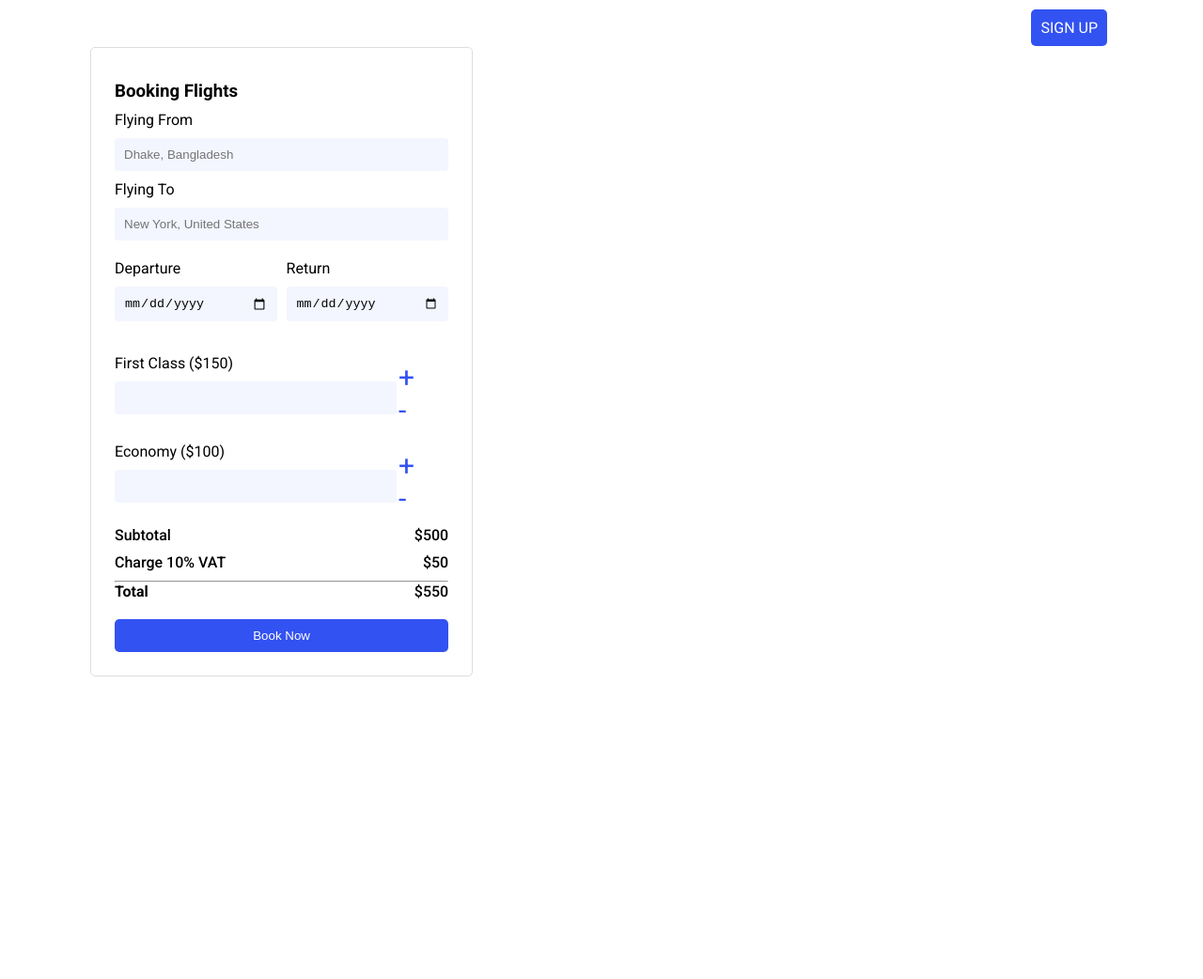
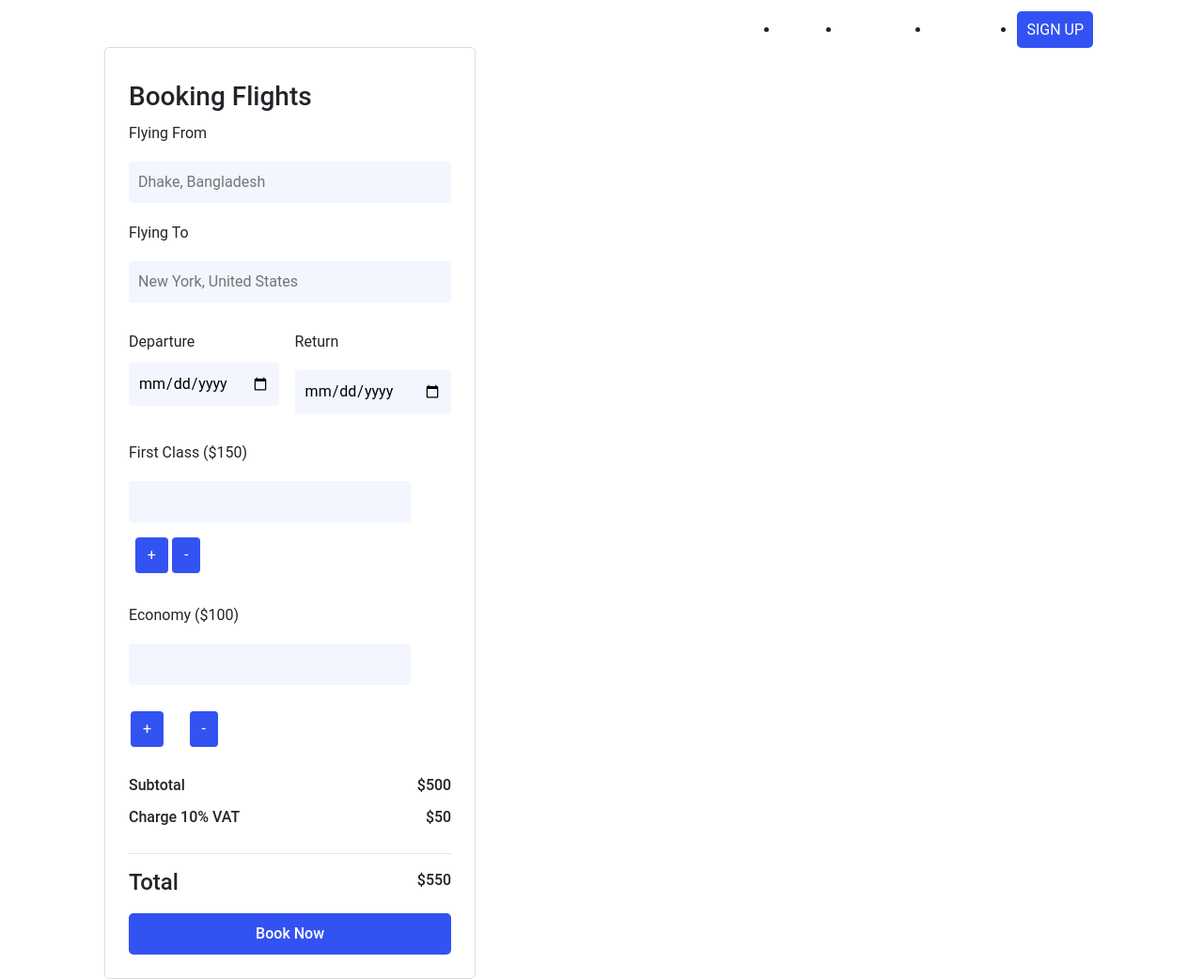
Before and after one commit to Samiour/Discover_Fly, a plain HTML site: page index.html in a window 1280 px wide. Shown: the whole page at 94% size. Before the commit the page ends 800 px from the top, so only its background shows below. Drawn offline with nearby package versions, Linux system fonts and the light colour scheme.

Commit message:
last commit

```diff
--- a/index.html
+++ b/index.html
@@ -7,8 +7,10 @@
     <title>Flight Booking</title>
     <!-- Fonts -->
     <link rel="preconnect" href="https://fonts.gstatic.com">
-    <link href="https://fonts.googleapis.com/css2?family=Bebas+Neue&family=Roboto:wght@400;500;700&display=swap"
-        rel="stylesheet">
+<link href="https://fonts.googleapis.com/css2?family=Roboto+Condensed:wght@300&display=swap" rel="stylesheet">
+
+        <link rel="stylesheet" href="https://maxcdn.bootstrapcdn.com/bootstrap/4.0.0/css/bootstrap.min.css" integrity="sha384-Gn5384xqQ1aoWXA+058RXPxPg6fy4IWvTNh0E263XmFcJlSAwiGgFAW/dAiS6JXm" crossorigin="anonymous">
+
     <!-- Stylesheet -->
     <link rel="stylesheet" href="style.css">
 </head>
@@ -51,20 +53,34 @@
             <div class="input-group f-class">
                 <div>
                     <label for="">First Class ($150)</label>
-                    <input class="inp-style inp-width" type="number" name="">
+                    <input id="firstClass-seat-id" class="inp-style inp-width" type="number" name="">
                 </div>
-                <div class="plus-minus-btn">
-                    <p>+ -</p>
+
+
+
+                <div class="plus-minius-btn first-class">
+                    <p>
+                        <button onclick="handleSeatQuantities('firstClass',true)" id="firstClass-button-id" class="btn btn-default plus-minius-button" >+</button>
+                        <button onclick="handleSeatQuantities('firstClass',false)"  id="firstClass-button-id" class="btn btn-default plus-minius-button" >-</button>
+
+                     </p>
+
                 </div>
             </div>
 
             <div class="input-group f-class">
                 <div>
                     <label for="">Economy ($100)</label>
-                    <input class="inp-style inp-width" type="number" name="">
+
+                    <input id="economy-seat-id" class="inp-style inp-width" type="number" name="">
+
                 </div>
-                <div class="plus-minus-btn">
-                    <p> <span>+</span> <span>-</span> </p>
+                <div class="plus-minus-btn economy">
+
+                     <p>
+                        <button onclick="handleSeatQuantities('economy',true)" id="economy-button-id" class="btn btn-default plus-minius-button">+</button>
+                        <button onclick="handleSeatQuantities('economy',false)" id="economy-button-id" class="btn btn-default plus-minius-button">-</button>
+                    </p>
                 </div>
             </div>
             <div class="calculations">
@@ -73,7 +89,7 @@
                         <p>Subtotal</p>
                     </div>
                     <div class="right">
-                        <p>$500</p>
+                        <p id="total-price">$500</p>
                     </div>
                 </div>
 
@@ -82,7 +98,7 @@
                         <p>Charge 10% VAT</p>
                     </div>
                     <div class="right">
-                        <p>$50</p>
+                        <p id="tax-input" >$50</p>
                     </div>
                 </div>
                 <hr>
@@ -91,7 +107,7 @@
                         <h4>Total</h4>
                     </div>
                     <div class="right">
-                        <p>$550</p>
+                        <p id="grand-total" >$550</p>
                     </div>
                 </div>
             </div>
@@ -102,9 +118,128 @@
             <h1>discover <br> around the world</h1>
             <p>Lorem ipsum dolor sit amet consectetur adipisicingelit. Provident voluptatibus quam fuga laborumalias veniam libero autem quasi maxime ullam vero nama imi dolor, architecto ab facilis eaque deserunt nobise voluptatibus quam</p>
         </div>
+
+
+        <script>
+            //This is for the economy addition
+        //  document.getElementById('economy-plus-button-id').addEventListener('click',function(){
+        //      const economyInput=document.getElementById('economy-seat-id');
+
+        //     var economySeat=parseInt(economyInput.value);
+
+        //   if (isNaN(economySeat)) economySeat = 0;
+
+        //     const economyNewSeat = economySeat+1;
+        //     economyInput.value= economyNewSeat;
+
+        //  })
+        //   //this is for the minius button(economy)
+        //  document.getElementById('economy-minius-button-id').addEventListener('click',function(){
+        //      const economyInput=document.getElementById('economy-seat-id');
+
+        //     var economySeat=parseInt(economyInput.value);
+
+        //   if (isNaN(economySeat)) economySeat = 0;
+
+        //     if(economySeat!=0){
+        //         const economyNewSeat = economySeat-1;
+        //     economyInput.value= economyNewSeat;
+        //     }
+
+
+        //  })
+        //  //this is for the first class plus button
+        //  document.getElementById('firstClass-plus-button-id').addEventListener('click',function(){
+        //      const economyInput=document.getElementById('firstClass-seat-id');
+
+        //     var economySeat=parseInt(economyInput.value);
+
+        //   if (isNaN(economySeat)) economySeat = 0;
+
+        //     const economyNewSeat = economySeat+1;
+        //     economyInput.value= economyNewSeat;
+
+        //  })
+
+        //  //this is for the minius button (first class)
+        //  document.getElementById('firstClass-minius-button-id').addEventListener('click',function(){
+        //      const economyInput=document.getElementById('firstClass-seat-id');
+
+        //     var economySeat=parseInt(economyInput.value);
+
+        //   if (isNaN(economySeat)) economySeat = 0;
+
+
+
+        //     if(economySeat!=0){
+        //         const economyNewSeat = economySeat-1;
+        //     economyInput.value= economyNewSeat;
+        //     }
+
+
+        //  })
+
+
+         function handleSeatQuantities(className,isIncrease){
+
+             const seatInput=document.getElementById(className+'-seat-id');
+
+            var planeSeat=parseInt(seatInput.value);
+
+
+          if (isNaN(planeSeat)) planeSeat = 0;
+
+          if(isIncrease==true){
+            const planeNewSeat = planeSeat+1;
+            seatInput.value= planeNewSeat;
+          }
+           if(isIncrease==false && planeSeat!=0){
+
+                const planeNewSeat = planeSeat-1;
+            seatInput.value= planeNewSeat;
+
+          }
+
+            calculateTotal();
+
+            }
+
+            function getInputValue(className){
+               const seatInput = document.getElementById(className+'-seat-id');
+                const seatCount = parseInt(seatInput.value);
+                return seatCount;
+            }
+
+            function calculateTotal(){
+
+               var firstSeatCount=getInputValue('firstClass');
+
+               var ecoSeatCount=getInputValue('economy');
+
+               if (isNaN( firstSeatCount))  firstSeatCount= 0;
+               if (isNaN(  ecoSeatCount))   ecoSeatCount= 0;
+
+
+
+               const totalPrice = (firstSeatCount*150)+ ( ecoSeatCount*100);
+               document.getElementById('total-price').innerText='$'+ totalPrice;
+
+               const tax =Math.round (totalPrice*0.1);
+               document.getElementById('tax-input').innerText='$'+tax;
+
+               const grandTotal=totalPrice+tax;
+              document.getElementById('grand-total').innerText='$'+grandTotal;
+
+           }
+
+
+
+        </script>
+
+
     </section>
 
-    <!--Thank You-->
+
 </body>
 
 </html>
--- a/style.css
+++ b/style.css
@@ -1,3 +1,4 @@
+font-family: 'Roboto Condensed', sans-serif;
 *{
     padding: 0;
     margin: 0;
@@ -120,3 +121,12 @@ nav ul li a:hover, a.active{
     display: flex;
     justify-content: space-between;
 }
+.plus-minius-button{
+   background-color: #3352F2;
+   color: white;
+
+
+}
+.first-class{
+    margin: 2%;
+}
```
